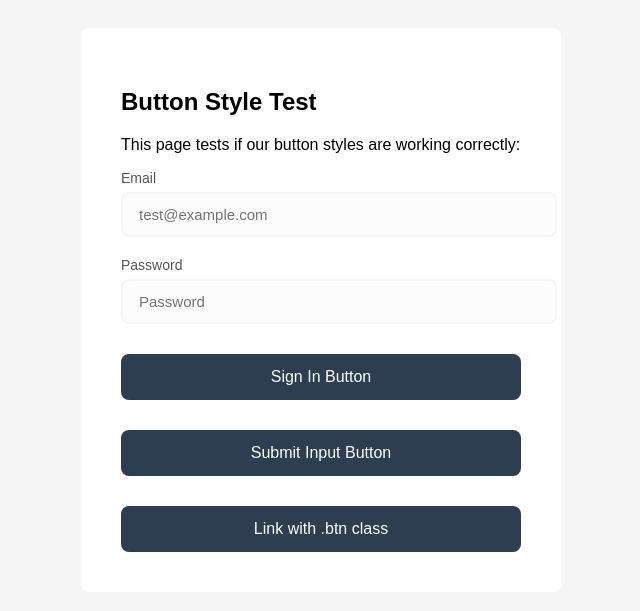
After one commit to marcdelro/DormMate_Project, a PHP site: page /test_button_styles.html in a window 1280 px wide. The commit adds this page. Shown: the top 611 px of the page, without its empty margins (319-959 px from the left). Run offline with PHP 8.4, Linux system fonts and the light colour scheme.

Commit message:
Better implementation for login and signup

```diff
--- a/assets/css/forms.css
+++ b/assets/css/forms.css
@@ -45,32 +45,87 @@ input[type="date"]:focus {
     box-shadow: 0 0 0 3px rgba(52, 152, 219, 0.1);
 }
 
-/* ========== BUTTONS ========== */
-.btn {
-    width: 100%;
-    padding: 14px;
-    background-color: #2c3e50;
-    color: white;
-    border: none;
-    border-radius: 8px;
-    font-size: 16px;
-    font-weight: 500;
-    cursor: pointer;
-    transition: all 0.3s ease;
-    margin-top: 10px;
+/* ========== BUTTON RESET ========== */
+/* Additional reset to prevent any unwanted inheritance */
+.btn,
+button.btn,
+input[type="submit"].btn {
+    font-family: inherit !important;
+    letter-spacing: normal !important;
+    text-transform: none !important;
+    vertical-align: baseline !important;
+    background-image: none !important;
+    outline: none !important;
+    box-shadow: none !important;
+    text-shadow: none !important;
 }
 
-.btn:hover {
-    /*background-color: #1a5083;*/
-    background-color: #e0c810;
-    color: #fff;
-    border-radius: 8px;
-    transform: translateY(-1px);
-    box-shadow: 0 4px 12px rgba(44, 62, 80, 0.3);
+.btn:focus,
+button.btn:focus,
+input[type="submit"].btn:focus {
+    outline: none !important;
+    box-shadow: 0 0 0 3px rgba(52, 152, 219, 0.3) !important;
 }
 
-.btn:active {
-    transform: translateY(0);
+/* ========== BUTTONS ========== */
+.btn,
+button.btn,
+input[type="submit"].btn,
+body .btn,
+form .btn,
+.auth-form-section .btn,
+.auth-form-wrapper .btn,
+.form-container .btn,
+html body .auth-page .btn {
+    width: 100% !important;
+    padding: 14px !important;
+    background-color: #2c3e50 !important;
+    color: white !important;
+    border: none !important;
+    border-radius: 8px !important;
+    font-size: 16px !important;
+    font-weight: 500 !important;
+    cursor: pointer !important;
+    transition: all 0.3s ease !important;
+    margin-top: 10px !important;
+    display: inline-block !important;
+    text-align: center !important;
+    text-decoration: none !important;
+    line-height: normal !important;
+    box-sizing: border-box !important;
+    appearance: none !important;
+    -webkit-appearance: none !important;
+    -moz-appearance: none !important;
+}
+
+.btn:hover,
+button.btn:hover,
+input[type="submit"].btn:hover,
+body .btn:hover,
+form .btn:hover,
+.auth-form-section .btn:hover,
+.auth-form-wrapper .btn:hover,
+.form-container .btn:hover,
+html body .auth-page .btn:hover {
+    background-color: #e0c810 !important;
+    color: #fff !important;
+    border-radius: 8px !important;
+    transform: translateY(-1px) !important;
+    box-shadow: 0 4px 12px rgba(44, 62, 80, 0.3) !important;
+    text-decoration: none !important;
+}
+
+.btn:active,
+button.btn:active,
+input[type="submit"].btn:active,
+body .btn:active,
+form .btn:active,
+.auth-form-section .btn:active,
+.auth-form-wrapper .btn:active,
+.form-container .btn:active,
+html body .auth-page .btn:active {
+    transform: translateY(0) !important;
+    text-decoration: none !important;
 }
 
 /* ========== TOGGLE FORM ========== */
--- /dev/null
+++ b/test_button_styles.html
@@ -0,0 +1,49 @@
+<!DOCTYPE html>
+<html lang="en">
+<head>
+    <meta charset="UTF-8">
+    <meta name="viewport" content="width=device-width, initial-scale=1.0">
+    <title>Button Style Test</title>
+    <link rel="stylesheet" href="assets/css/forms.css">
+    <style>
+        body {
+            font-family: Arial, sans-serif;
+            padding: 20px;
+            background: #f5f5f5;
+        }
+        .test-container {
+            background: white;
+            padding: 40px;
+            border-radius: 8px;
+            max-width: 400px;
+            margin: 0 auto;
+        }
+    </style>
+</head>
+<body class="auth-page login-page">
+    <div class="test-container">
+        <h2>Button Style Test</h2>
+        <p>This page tests if our button styles are working correctly:</p>
+
+        <form>
+            <div class="form-group">
+                <label for="test-email">Email</label>
+                <input type="email" id="test-email" placeholder="test@example.com">
+            </div>
+            <div class="form-group">
+                <label for="test-password">Password</label>
+                <input type="password" id="test-password" placeholder="Password">
+            </div>
+            <button type="submit" class="btn">Sign In Button</button>
+        </form>
+
+        <div style="margin-top: 20px;">
+            <input type="submit" class="btn" value="Submit Input Button">
+        </div>
+
+        <div style="margin-top: 20px;">
+            <a href="#" class="btn">Link with .btn class</a>
+        </div>
+    </div>
+</body>
+</html>
```
Also changed, not shown: assets/css/animations.css (+13 -1 lines), assets/js/main.js (+18 -0 lines).
